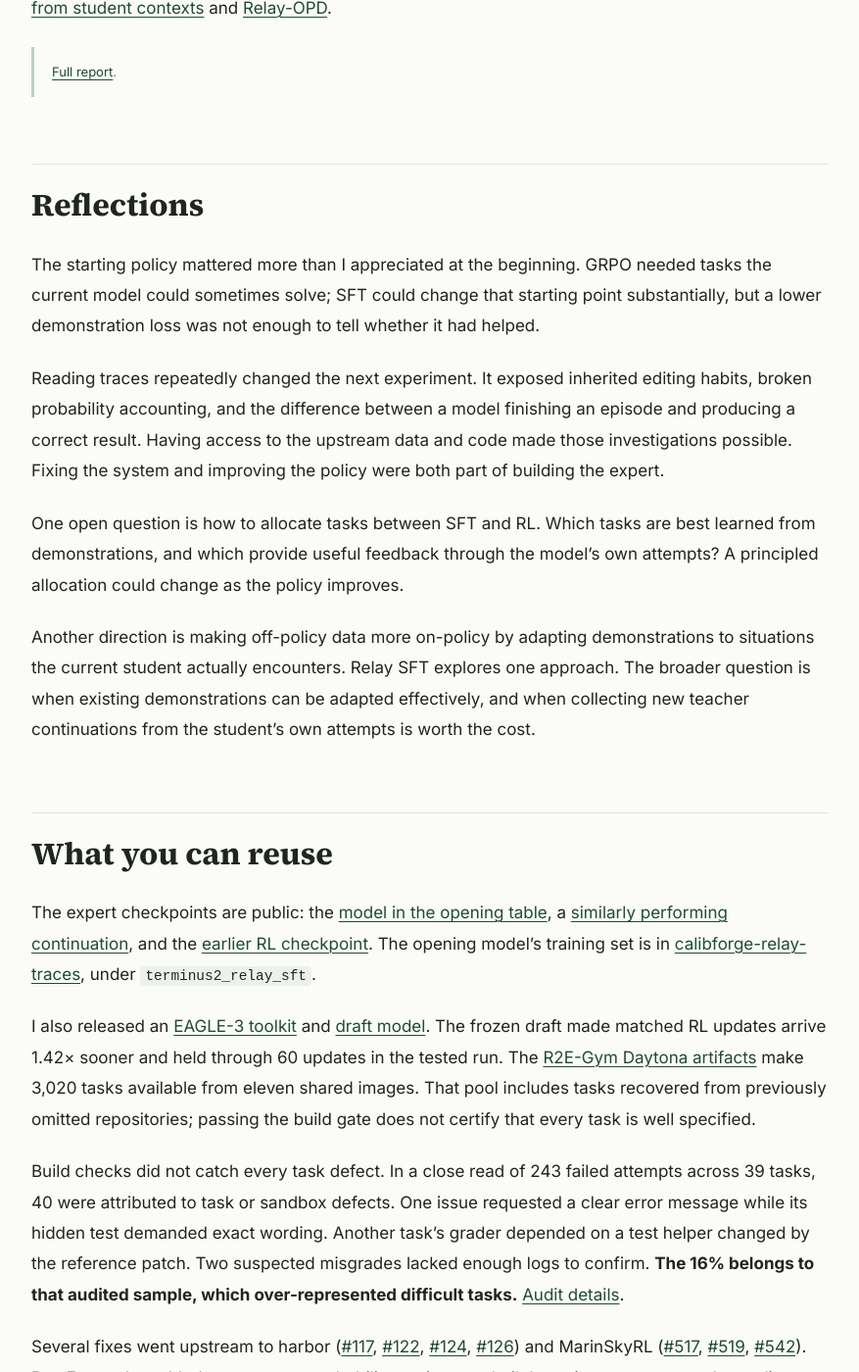
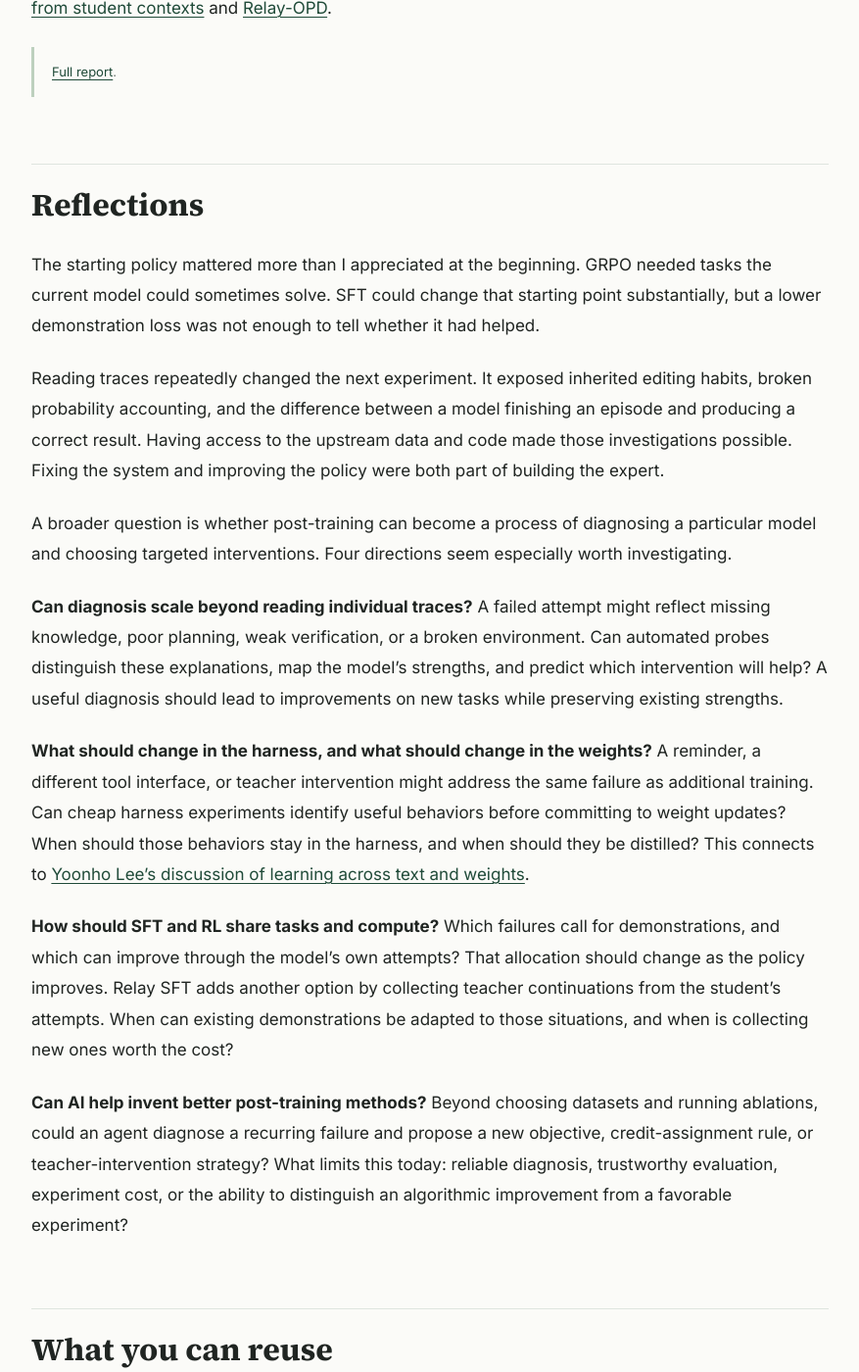
Before and after one commit to lukedhlee/lukedhlee.github.io, a Jekyll site: the page built from _posts/2026-10-21-turning-snowball-into-a-coding-agent.md, in a window 1280 px wide and 1400 px high, scrolled down 16008 px. Shown: the whole window at 98% size, without its empty margins (201-1078 px from the left). Built offline with Jekyll 4.4.1, drawn with Linux system fonts in a browser that asks for light colours.

Commit message:
Close with research questions for targeted post-training

```diff
--- a/_posts/2026-10-21-turning-snowball-into-a-coding-agent.md
+++ b/_posts/2026-10-21-turning-snowball-into-a-coding-agent.md
@@ -275,13 +275,19 @@ Exposure bias motivated the recipe, but these experiments do not isolate it as t
 
 ## Reflections
 
-The starting policy mattered more than I appreciated at the beginning. GRPO needed tasks the current model could sometimes solve; SFT could change that starting point substantially, but a lower demonstration loss was not enough to tell whether it had helped.
+The starting policy mattered more than I appreciated at the beginning. GRPO needed tasks the current model could sometimes solve. SFT could change that starting point substantially, but a lower demonstration loss was not enough to tell whether it had helped.
 
 Reading traces repeatedly changed the next experiment. It exposed inherited editing habits, broken probability accounting, and the difference between a model finishing an episode and producing a correct result. Having access to the upstream data and code made those investigations possible. Fixing the system and improving the policy were both part of building the expert.
 
-One open question is how to allocate tasks between SFT and RL. Which tasks are best learned from demonstrations, and which provide useful feedback through the model's own attempts? A principled allocation could change as the policy improves.
+A broader question is whether post-training can become a process of diagnosing a particular model and choosing targeted interventions. Four directions seem especially worth investigating.
 
-Another direction is making off-policy data more on-policy by adapting demonstrations to situations the current student actually encounters. Relay SFT explores one approach. The broader question is when existing demonstrations can be adapted effectively, and when collecting new teacher continuations from the student's own attempts is worth the cost.
+**Can diagnosis scale beyond reading individual traces?** A failed attempt might reflect missing knowledge, poor planning, weak verification, or a broken environment. Can automated probes distinguish these explanations, map the model's strengths, and predict which intervention will help? A useful diagnosis should lead to improvements on new tasks while preserving existing strengths.
+
+**What should change in the harness, and what should change in the weights?** A reminder, a different tool interface, or teacher intervention might address the same failure as additional training. Can cheap harness experiments identify useful behaviors before committing to weight updates? When should those behaviors stay in the harness, and when should they be distilled? This connects to [Yoonho Lee's discussion of learning across text and weights](https://yoonholee.com/blog/2026/we-should-take-text-optimization-more-seriously/).
+
+**How should SFT and RL share tasks and compute?** Which failures call for demonstrations, and which can improve through the model's own attempts? That allocation should change as the policy improves. Relay SFT adds another option by collecting teacher continuations from the student's attempts. When can existing demonstrations be adapted to those situations, and when is collecting new ones worth the cost?
+
+**Can AI help invent better post-training methods?** Beyond choosing datasets and running ablations, could an agent diagnose a recurring failure and propose a new objective, credit-assignment rule, or teacher-intervention strategy? What limits this today: reliable diagnosis, trustworthy evaluation, experiment cost, or the ability to distinguish an algorithmic improvement from a favorable experiment?
 
 ## What you can reuse
 
```
